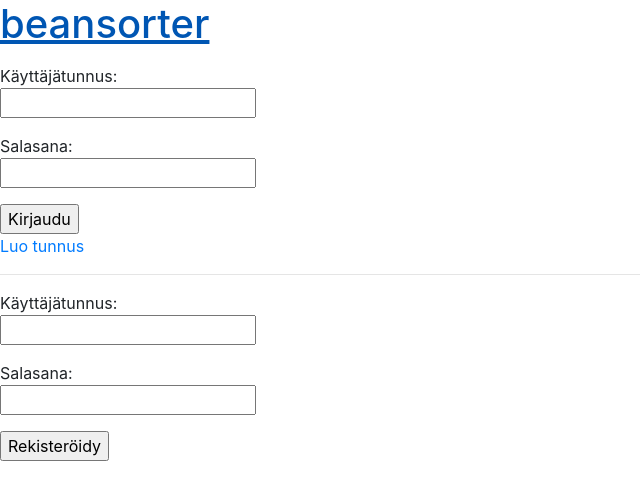
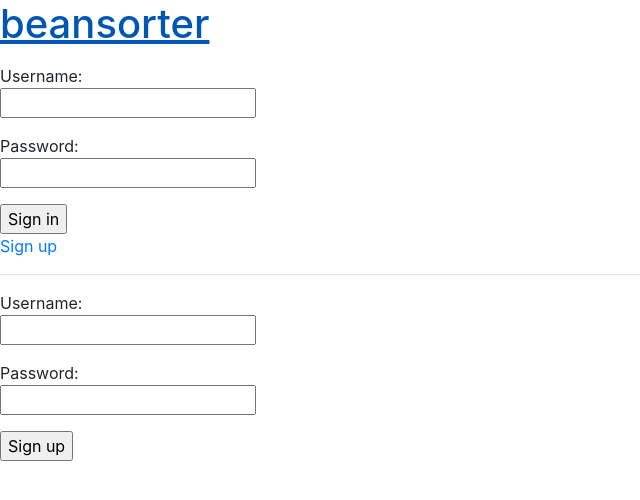
Before and after one commit to jobatabs/beansorter, a Flask app: page /register in a window 1280 px wide. Shown: the top 500 px of the page, without its empty margins (0-640 px from the left). Run offline with Flask 3, Linux system fonts and the light colour scheme; parts of the project's set-up code (start-up, migrations or seed data) failed here and were passed over; some libraries are stand-ins or nearby versions.

Commit message:
Translate all user-visible text to english

```diff
--- a/templates/cafe.html
+++ b/templates/cafe.html
@@ -1,7 +1,7 @@
 {% extends "layout.html" %}
 {% block title %}{% for name, description in cafe %}{{name}}{% endfor %}{% endblock %}
 {% block content %}
-		<p><a href="/newcafe">Lisää kahvila</a></p>
+		<p><a href="/newcafe">Add new café</a></p>
 		<hr>
 		{% for name, description in cafe %}
         {{ name }}<br />
--- a/templates/error.html
+++ b/templates/error.html
@@ -1,5 +1,5 @@
 {% extends "layout.html" %}
-{% block title %}Error{% endblock %}
+{% block title %}error{% endblock %}
 {% block content %}
         <p>{{ error }}</p>
 {% endblock %}
--- a/templates/index.html
+++ b/templates/index.html
@@ -1,7 +1,7 @@
 {% extends "layout.html" %}
 {% block title %}front page{% endblock %}
 {% block content %}
-		<p><a href="/newcafe">Lisää kahvila</a></p>
+		<p><a href="/newcafe">Add new café</a></p>
 		<hr>
 		{% for id, name, description in cafes %}
 			<h2><a href="/cafe?id={{ id }}">{{ name }}</a></h2>
--- a/templates/layout.html
+++ b/templates/layout.html
@@ -20,17 +20,17 @@
     <body>
         <h1><a href="/">beansorter</a></p></h1>
 		{% if session.username %}
-		<p>Tervetuloa, {{ session.username }}<br />
-		<a href="/logout">Kirjaudu ulos</a></p>
+		<p>Hello, {{ session.username }}<br />
+		<a href="/logout">Sign out</a></p>
 		{% else %}
 		<form action="/login" method="POST">
-			<p>Käyttäjätunnus:<br />
+			<p>Username:<br />
 			<input type="text" name="username"></p>
-			<p>Salasana:<br />
+			<p>Password:<br />
 			<input type="password" name="password"></p>
-			<input type="submit" value="Kirjaudu">
+			<input type="submit" value="Sign in">
 		</form>
-		<p><a href="/register">Luo tunnus</a></p>
+		<p><a href="/register">Sign up</a></p>
 		{% endif %}
         <hr>
         {% block content %}{% endblock %}
--- a/templates/register.html
+++ b/templates/register.html
@@ -1,17 +1,16 @@
 {% extends "layout.html" %}
-{% block title %}Register{% endblock %}
+{% block title %}register{% endblock %}
 {% block content %}
 		{% if session.username %}
-		<p>Olet jo kirjautunut, {{ session.username }}<br />
-		<a href="/logout">Kirjaudu ulos</a><br />
-        <a href="/">Etusivulle</a></p>
+		<p>You are already logged in, {{ session.username }}<br />
+		<a href="/logout">Log out</a><br />
 		{% else %}
 		<form action="/register" method="POST">
-			<p>Käyttäjätunnus:<br />
+			<p>Username:<br />
 			<input type="text" name="username"></p>
-			<p>Salasana:<br />
+			<p>Password:<br />
 			<input type="password" name="password"></p>
-			<input type="submit" value="Rekisteröidy">
+			<input type="submit" value="Sign up">
 		</form>
 		{% endif %}
 {% endblock %}
```
Also changed, not shown: templates/newcafe.html (+5 -5 lines).
